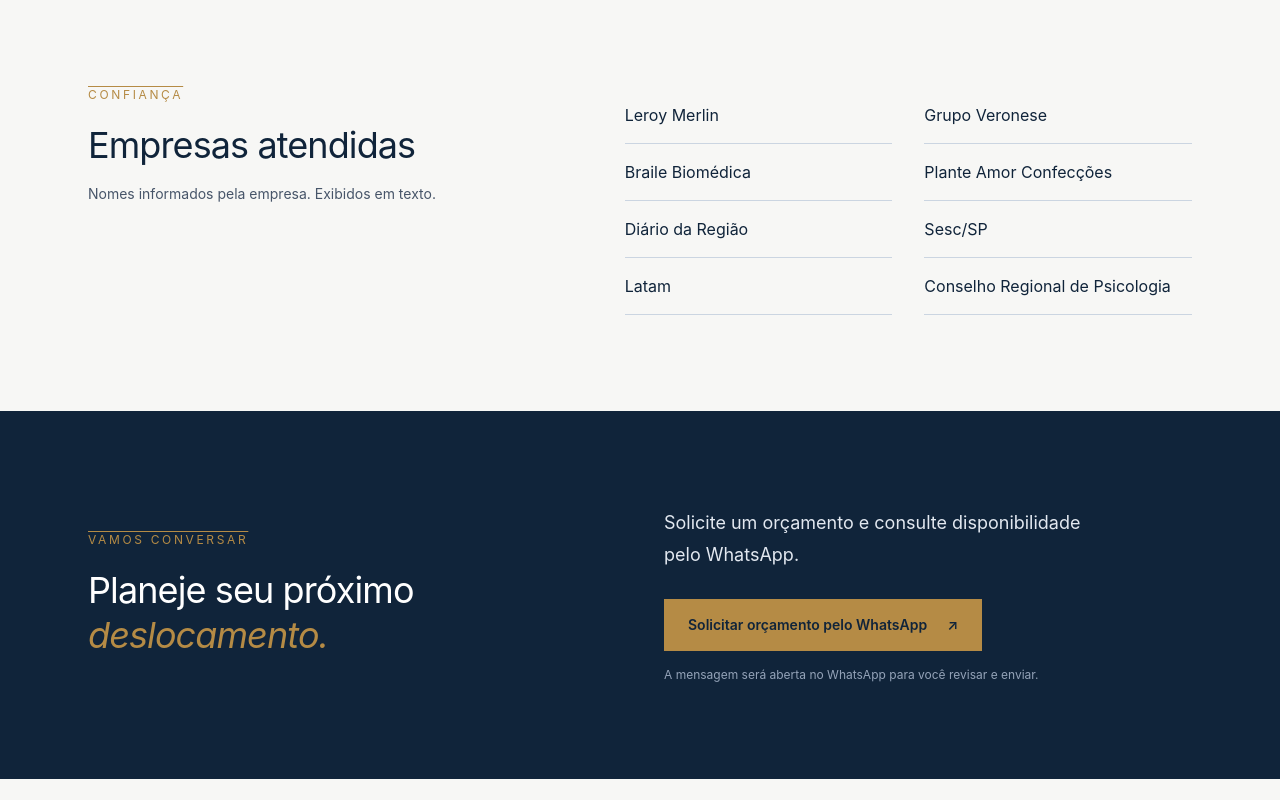
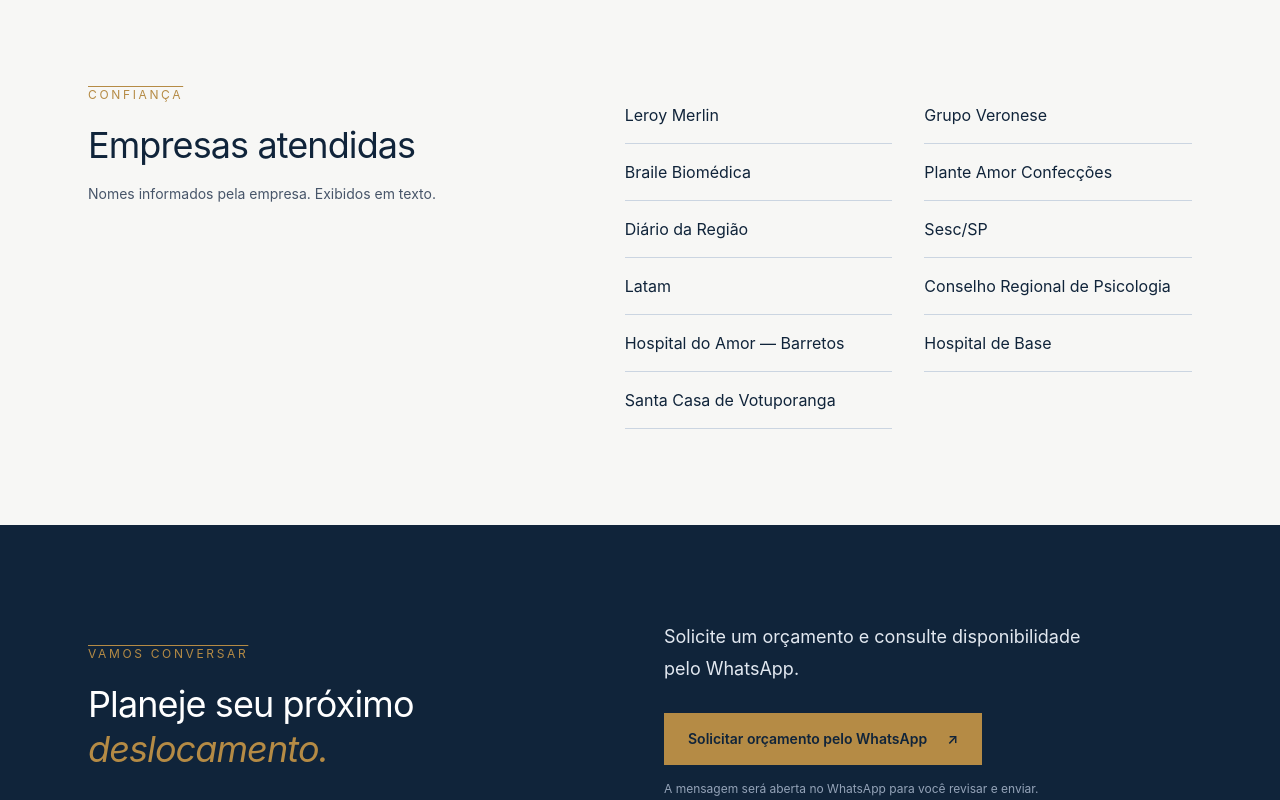
Before and after one commit to KamiJapa/J-Rtaxi, a website: page index.html in a window 1280 px wide. Shown: the part 2660-3460 px from the top of the page. Drawn offline with Linux system fonts and the light colour scheme.

Commit message:
Add hospitals to served organizations

```diff
--- a/index.html
+++ b/index.html
@@ -22,7 +22,7 @@
 <section class="services section-pad" id="servicos"><div class="container"><div class="section-heading"><p class="overline">Como podemos ajudar</p><h2>Serviços</h2></div><div class="service-row"><span class="service-number">01</span><div><h3>Transporte executivo</h3><p>Deslocamentos com atendimento executivo. Consulte disponibilidade e detalhes pelo WhatsApp.</p></div><span class="service-rule"></span></div></div></section>
 <section id="regiao" class="region section-pad"><div class="container region-inner"><div><p class="overline">Onde atendemos</p><h2>Perto de você,<br><em>na região.</em></h2></div><p>Atuação em <strong>São José do Rio Preto e região.</strong><br>Consulte pelo WhatsApp se o seu destino está na área atendida.</p></div></section>
 <section class="fleet section-pad" id="frota"><div class="container"><div class="section-heading"><p class="overline">Veículos</p><h2>Frota e parceria</h2></div><div class="fleet-grid"><article class="fleet-item"><img class="fleet-photo" src="/assets/carro-taxi-rio-preto.webp" alt="Carro branco com identificação Táxi Rio Preto estacionado ao lado de outro veículo." width="1280" height="960" loading="lazy" decoding="async"><h3>Carro</h3><p>Consulte a disponibilidade deste veículo com a equipe.</p></article><article class="fleet-item partner"><img class="fleet-photo" src="/assets/van-parceira.webp" alt="Van prata identificada como KLC Transportes, estacionada à sombra de árvores." width="1152" height="864" loading="lazy" decoding="async"><p class="overline">Parceira</p><h3>Van parceira</h3><p>Disponibilidade e informações sob consulta.</p></article></div></div></section>
-<section class="clients section-pad" id="empresas"><div class="container clients-inner"><div><p class="overline">Confiança</p><h2>Empresas atendidas</h2><p class="clients-note">Nomes informados pela empresa. Exibidos em texto.</p></div><ul class="client-list"><li>Leroy Merlin</li><li>Grupo Veronese</li><li>Braile Biomédica</li><li>Plante Amor Confecções</li><li>Diário da Região</li><li>Sesc/SP</li><li>Latam</li><li>Conselho Regional de Psicologia</li></ul></div></section>
+<section class="clients section-pad" id="empresas"><div class="container clients-inner"><div><p class="overline">Confiança</p><h2>Empresas atendidas</h2><p class="clients-note">Nomes informados pela empresa. Exibidos em texto.</p></div><ul class="client-list"><li>Leroy Merlin</li><li>Grupo Veronese</li><li>Braile Biomédica</li><li>Plante Amor Confecções</li><li>Diário da Região</li><li>Sesc/SP</li><li>Latam</li><li>Conselho Regional de Psicologia</li><li>Hospital do Amor — Barretos</li><li>Hospital de Base</li><li>Santa Casa de Votuporanga</li></ul></div></section>
 <section id="contato" class="contact section-pad"><div class="container contact-inner"><div><p class="overline">Vamos conversar</p><h2>Planeje seu próximo<br><em>deslocamento.</em></h2></div><div class="contact-action"><p>Solicite um orçamento e consulte disponibilidade pelo WhatsApp.</p><a class="button button-gold whatsapp-link" href="https://wa.me/5517997727070?text=Ol%C3%A1%21%20Gostaria%20de%20solicitar%20um%20or%C3%A7amento%20de%20transporte%20executivo%20em%20S%C3%A3o%20Jos%C3%A9%20do%20Rio%20Preto%20e%20regi%C3%A3o.%20Poderiam%20me%20informar%20a%20disponibilidade%3F" target="_blank" rel="noopener noreferrer">Solicitar orçamento pelo WhatsApp <span aria-hidden="true">↗</span></a><p class="contact-note">A mensagem será aberta no WhatsApp para você revisar e enviar.</p></div></div></section>
 </main><footer class="footer"><div class="container footer-inner"><a class="brand brand-footer" href="#inicio"><span class="brand-mark">J<span>&amp;</span>R</span><span class="brand-name">J&amp;R <b>Transporte</b></span></a><p>Transporte executivo<br>São José do Rio Preto e região</p><a href="#inicio">Voltar ao início ↑</a></div><div class="container copyright">© <span id="year"></span> J&amp;R Transporte</div></footer>
 <script src="/assets/script.js" defer></script>
```
